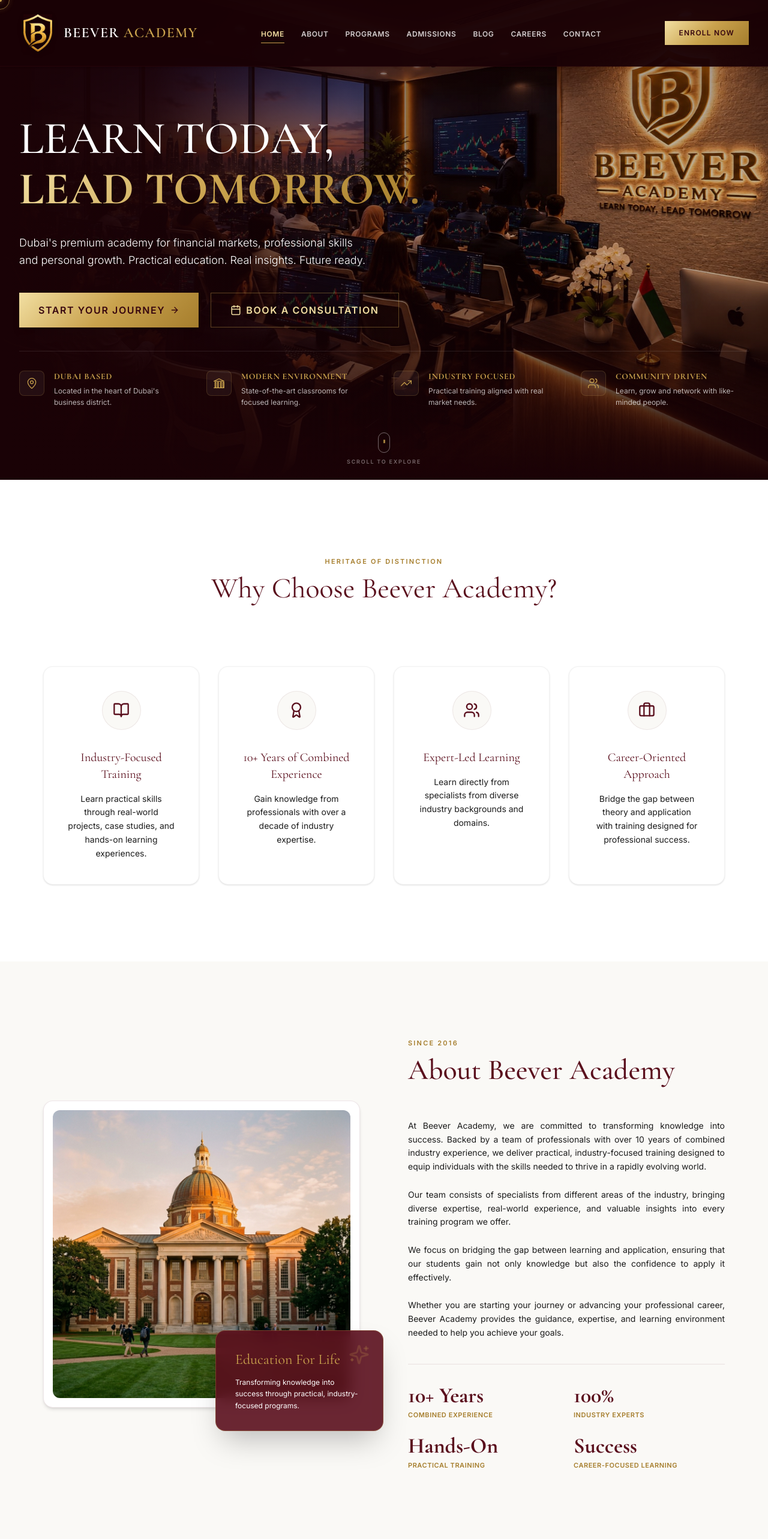
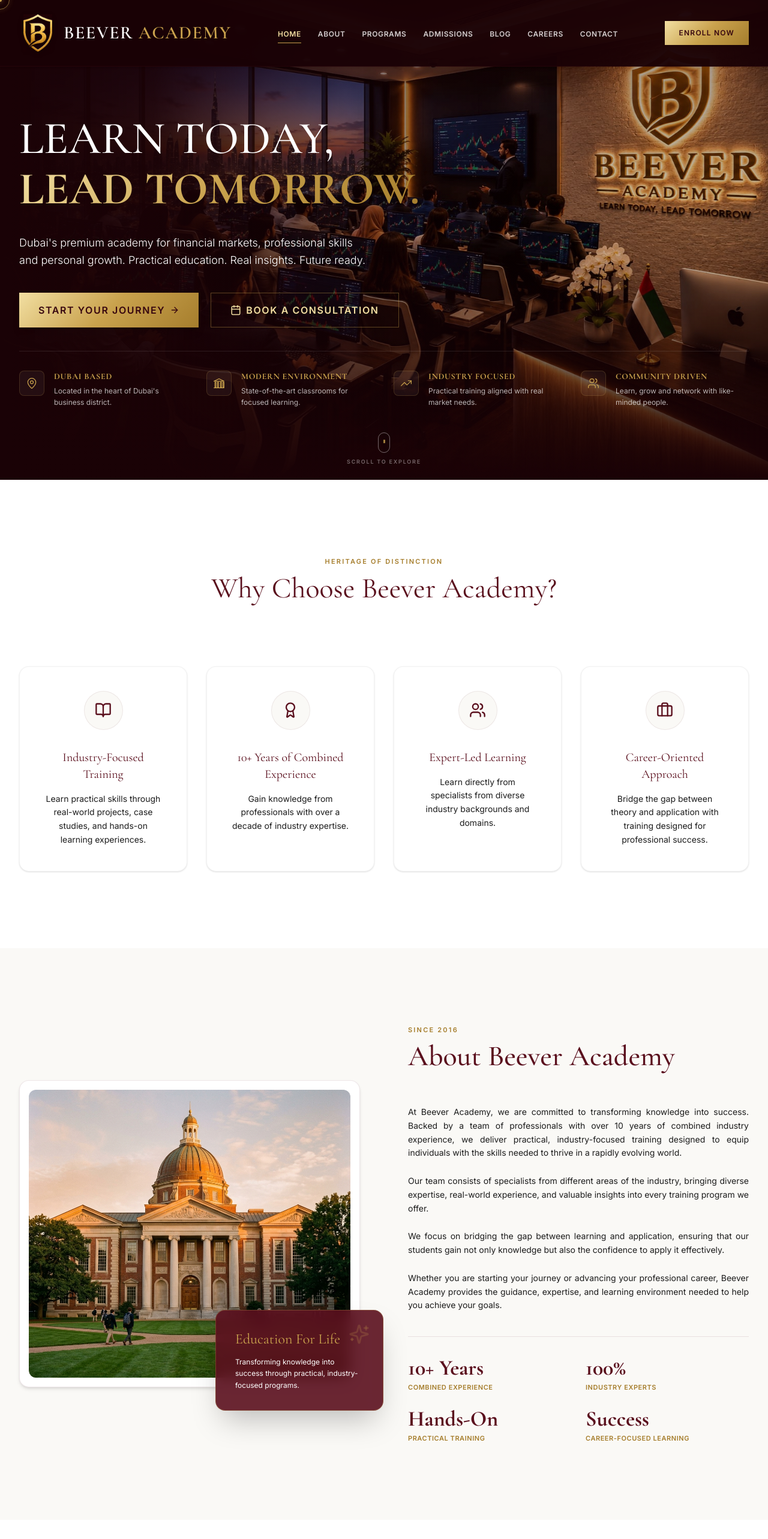
Before and after one commit to Ardra-mohan/beever-academy, a React (Vite) app: page / in a window 1280 px wide. Shown: the top 2566 px of the page at 60% size. Built offline with nearby package versions, Linux system fonts and the light colour scheme.

Commit message:
updated website2

```diff
--- a/src/App.jsx
+++ b/src/App.jsx
@@ -545,7 +545,7 @@
       </div>
 
       {/* Main Copy Area */}
-      <div className="relative max-w-[1300px] w-full mx-auto px-8 z-20 flex-grow flex flex-col justify-center">
+      <div className="relative max-w-[1440px] w-full mx-auto px-8 z-20 flex-grow flex flex-col justify-center">
         <div className="max-w-[700px] text-left mt-6 md:mt-12">
           <h1 className="hero-heading text-5xl md:text-7xl lg:text-[76px] font-serif leading-[1.1] mb-8 font-medium">
             LEARN TODAY,<br/>
@@ -573,7 +573,7 @@
       </div>
 
       {/* Bottom Features Row & Scroll Indicator */}
-      <div className="relative z-20 w-full max-w-[1300px] mx-auto px-8 mt-auto pt-6 flex flex-col gap-8">
+      <div className="relative z-20 w-full max-w-[1440px] mx-auto px-8 mt-auto pt-6 flex flex-col gap-8">
         <div className="grid grid-cols-2 md:grid-cols-4 gap-6 md:gap-8 pt-8 border-t border-white/10 text-left">
           {/* Feature 1 */}
           <div className="hero-feature-item flex gap-4 items-start">
@@ -637,7 +637,7 @@
 
   const renderWhyChooseUs = () => (
     <section id="why-choose-us" className="py-32 bg-white text-center">
-      <div className="max-w-[1200px] mx-auto px-8">
+      <div className="max-w-[1440px] mx-auto px-8">
         <div className="mb-20">
           <span className="font-sans uppercase text-gold-dark text-[11px] tracking-[0.2em] font-semibold block mb-3">
             Heritage of Distinction
@@ -687,7 +687,7 @@
 
   const renderAbout = () => (
     <section id="about" className="py-32 bg-ivory">
-      <div className="max-w-[1200px] mx-auto px-8">
+      <div className="max-w-[1440px] mx-auto px-8">
         <div className="about-grid-el grid grid-cols-1 lg:grid-cols-2 gap-20 items-center">
           {/* Visual Column */}
           <div className="about-img-box-el relative border border-burgundy/10 p-[15px] bg-white shadow-md rounded-2xl">
@@ -755,7 +755,7 @@
 
   const renderStrengths = () => (
     <section id="programs" className="py-32 bg-white text-center">
-      <div className="max-w-[1300px] mx-auto px-8">
+      <div className="max-w-[1440px] mx-auto px-8">
         <div className="mb-20">
           <span className="font-sans uppercase text-gold-dark text-[11px] tracking-[0.2em] font-semibold block mb-3">
             Elite Competencies
@@ -888,7 +888,7 @@
         {/* Decorative background grid subtle effect */}
         <div className="absolute inset-0 bg-[linear-gradient(rgba(90,15,29,0.015)_1px,transparent_1px),linear-gradient(90deg,rgba(90,15,29,0.015)_1px,transparent_1px)] bg-[size:32px_32px] pointer-events-none"></div>
 
-        <div className="max-w-[1200px] mx-auto px-8 relative z-10">
+        <div className="max-w-[1440px] mx-auto px-8 relative z-10">
           <div className="mb-16">
             <span className="font-sans uppercase text-gold-dark text-[11px] tracking-[0.2em] font-semibold block mb-3 animate-pulse">
               Strategic Progression
@@ -1241,7 +1241,7 @@
 
   const renderInsideGallery = () => (
     <section id="blog" className="py-32 bg-white text-center">
-      <div className="max-w-[1200px] mx-auto px-8">
+      <div className="max-w-[1440px] mx-auto px-8">
         <div className="mb-20">
           <span className="font-sans uppercase text-gold-dark text-[11px] tracking-[0.2em] font-semibold block mb-3">
             Campus Life & Environment
@@ -1348,7 +1348,7 @@
 
     return (
       <section id="careers" className="py-32 bg-ivory text-center relative">
-        <div className="max-w-[1200px] mx-auto px-8">
+        <div className="max-w-[1440px] mx-auto px-8">
           <div className="mb-20">
             <span className="font-sans uppercase text-gold-dark text-[11px] tracking-[0.2em] font-semibold block mb-3">
               Careers at Beever Academy
@@ -1484,7 +1484,7 @@
 
   const renderTestimonials = () => (
     <section id="testimonials" className="py-32 bg-ivory">
-      <div className="max-w-[1200px] mx-auto px-8">
+      <div className="max-w-[1440px] mx-auto px-8">
         <div className="text-center mb-16">
           <span className="font-sans uppercase text-gold-dark text-[11px] tracking-[0.2em] font-semibold block mb-3">
             Alumni Testimonials
@@ -1578,7 +1578,7 @@
 
   const renderContact = () => (
     <section id="contact" className="py-32 bg-white">
-      <div className="max-w-[1200px] mx-auto px-8">
+      <div className="max-w-[1440px] mx-auto px-8">
         <div className="text-center mb-20">
           <span className="font-sans uppercase text-gold-dark text-[11px] tracking-[0.2em] font-semibold block mb-3">
             Reach Out
@@ -1693,13 +1693,13 @@
          STICKY HEADER NAVBAR
          ========================================== */}
       <nav className={`fixed top-0 left-0 w-full z-50 transition-all duration-300 ${isScrolled ? 'py-4 bg-[#1a0206] border-b border-gold/10 shadow-md' : 'py-6 bg-[#1a0206]/95 border-b border-burgundy/20 shadow-sm'}`}>
-        <div className="max-w-[1300px] mx-auto px-6 sm:px-8 flex justify-between items-center">
+        <div className="max-w-[1440px] mx-auto px-8 flex justify-between items-center">
           <a href="#home" className="flex items-center gap-3">
             {/* Logo used here */}
             <div className="gold-glass-logo-frame w-[54px] h-[54px] sm:w-[62px] sm:h-[62px] flex-shrink-0">
               <img src={logo} alt="Beever Academy Logo" className="w-full h-full object-contain" />
             </div>
-            <span className="font-serif text-lg sm:text-xl md:text-2xl font-semibold tracking-wider transition-colors duration-300 text-white">
+            <span className="font-serif text-xl sm:text-2xl md:text-3xl font-semibold tracking-wider transition-colors duration-300 text-white">
               BEEVER <span className="text-gold">ACADEMY</span>
             </span>
           </a>
@@ -1785,7 +1785,7 @@
          FOOTER SECTION
          ========================================== */}
       <footer className="bg-burgundy-dark text-white border-t-2 border-gold">
-        <div className="max-w-[1200px] mx-auto px-8 grid grid-cols-1 md:grid-cols-2 lg:grid-cols-4 gap-16 py-28 text-left">
+        <div className="max-w-[1440px] mx-auto px-8 grid grid-cols-1 md:grid-cols-2 lg:grid-cols-4 gap-16 py-28 text-left">
 
           {/* Brand Col */}
           <div className="flex flex-col gap-6">
@@ -1878,7 +1878,7 @@
 
         {/* Bottom Bar */}
         <div className="bg-[#240000] border-t border-white/5 py-8">
-          <div className="max-w-[1200px] mx-auto px-8 flex flex-col md:flex-row justify-between items-center gap-4 text-xs text-white/40">
+          <div className="max-w-[1440px] mx-auto px-8 flex flex-col md:flex-row justify-between items-center gap-4 text-xs text-white/40">
             <p>&copy; 2026 Beever Academy. All Rights Reserved. Designed for Luxury Educational Institutions.</p>
             <div className="flex gap-8">
               <a href="#" className="hover:text-white">Privacy Policy</a>
```
